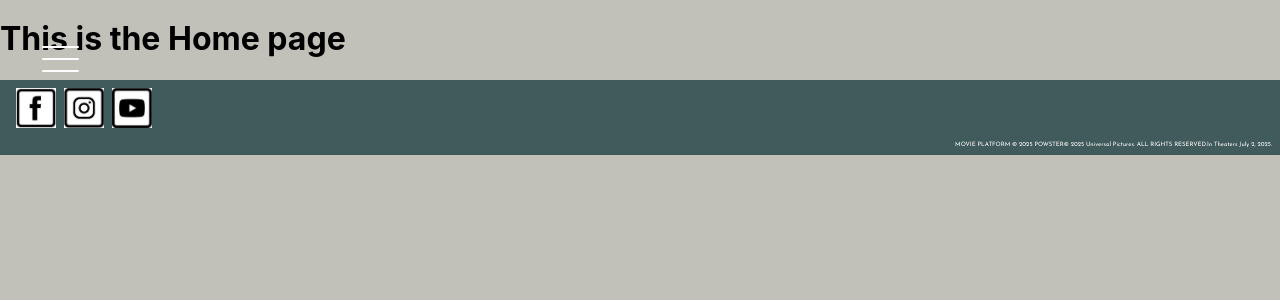
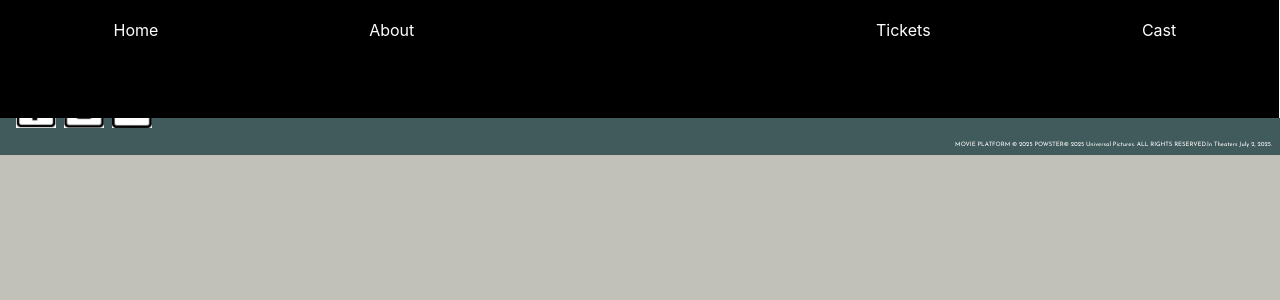
Before and after one commit to mikaelakihl/mi-graphic-tools-assignment2-jurassic-world, a Vue app: page / in a window 1280 px wide. Shown: the top 300 px of the page. Built offline with nearby package versions, Linux system fonts and the light colour scheme.

Commit message:
feat: added mediaqueries and created menu

```diff
--- a/src/components/molecules/NavigationMobile.vue
+++ b/src/components/molecules/NavigationMobile.vue
@@ -1,8 +1,8 @@
 <script lang="ts" setup>
-import { ref } from 'vue'
-import { RouterLink, RouterView } from 'vue-router'
+import { ref } from 'vue';
+import { RouterLink, RouterView } from 'vue-router';
 
-const isActive = ref(false)
+const isActive = ref(false);
 
 function toggleHamburgerMenu() {
   isActive.value = !isActive.value
@@ -28,6 +28,9 @@ function toggleHamburgerMenu() {
         </div>
         <div class="router-link-wrapper">
           <RouterLink class="router-link" to="/about">About</RouterLink>
+        </div>
+        <div class="router-link-wrapper router-link-wrapper-icon">
+          <img class="router-link router-link-icon" src="/assets/svg/JurassicWorld.svg" />
         </div>
         <div class="router-link-wrapper">
           <RouterLink class="router-link" to="/tickets">Tickets</RouterLink>
@@ -64,7 +67,6 @@ function toggleHamburgerMenu() {
 }
 
 .nav-links {
-  display: flex;
   flex-direction: column;
   padding-bottom: 0.625rem;
 }
@@ -133,4 +135,40 @@ function toggleHamburgerMenu() {
   top: 1.25rem;
   height: 0.25rem;
 }
+
+.router-link-wrapper-icon {
+  display: none;
+}
+// ------------Tablet navigation-----------
+
+@media (min-width: 800px) {
+  .menu-open-wrapper {
+    display: block;
+    height: 118px;
+    width: 100%;
+  }
+  .menu-open-heading {
+    display: none;
+  }
+
+  .hamburger {
+    display: none;
+  }
+
+  .router-link-wrapper {
+    border-bottom: none;
+    justify-content: center;
+  }
+
+  .nav-links {
+    display: grid;
+    grid-template-columns: repeat(5, 1fr);
+    flex-direction: row;
+    align-items: center;
+
+    .router-link-wrapper:nth-child(4) {
+      grid-column: 4;
+    }
+  }
+}
 </style>
```
